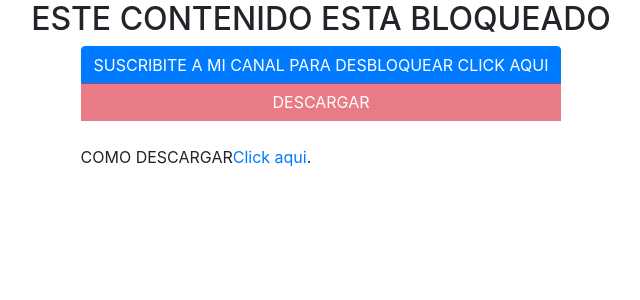
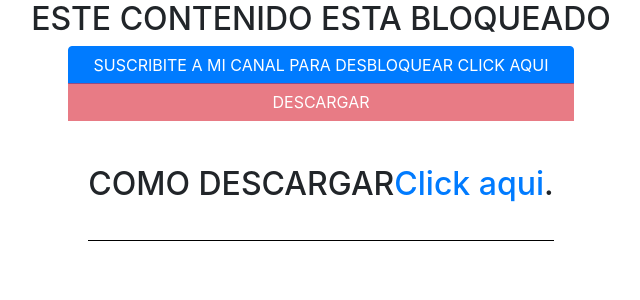
Before and after one commit to Flextex/000, a PHP site: page /0.html in a window 1280 px wide. Shown: the top 300 px of the page, without its empty margins (319-959 px from the left). Run offline with PHP 8.4, Linux system fonts and the light colour scheme; some libraries are stand-ins or nearby versions.

Commit message:
Add files via upload

```diff
--- a/0.html
+++ b/0.html
@@ -18,8 +18,12 @@
 <div id="fb-root"></div>
 <script async defer crossorigin="anonymous" src="https://connect.facebook.net/es_ES/sdk.js#xfbml=1&version=v5.0"></script>
 <div class="fb-like" data-href="https://www.facebook.com/germanmixoficial/" data-width="" data-layout="standard" data-action="like" data-size="large" data-share="true"></div>
-  <p>COMO DESCARGAR<a target="_blank" href="/">Click aqui</a>.</p>
-  </div>
+<section class="main">
+      <article>
+        <h2 class="titulo">COMO DESCARGAR<a target="_blank" href="/">Click aqui</a>.</h2>
+        <p> </p>
+      </article>
+</div>
 </div>
 <script type="text/javascript">
 var o = 0;
--- a/estilos.css
+++ b/estilos.css
@@ -2,6 +2,20 @@
 	width:90%;
 	max-width:1000px;
 	margin:auto;
+}
+
+
+.main {
+	background:#fff;
+	padding:20px;
+
+	flex:1 1 70%;
+	/*flex:1;*/
+}
+.main article {
+	margin-bottom: 20px;
+	padding-bottom:20px;
+	border-bottom:1px solid #000;
 }
 aside {
 	background:#e67e22;
@@ -17,7 +31,7 @@ aside {
 }
 
 @media screen and (max-width: 800px) {
-	..container {
+	.container {
 		flex-direction:column;
 	}
 	aside {
@@ -30,7 +44,7 @@ aside {
 	}
 }
 
-@media screen and (max-width: 600px) {
+@media screen and (max-width: 400px) {
 	aside {
 		flex-direction:column;
 	}
```
